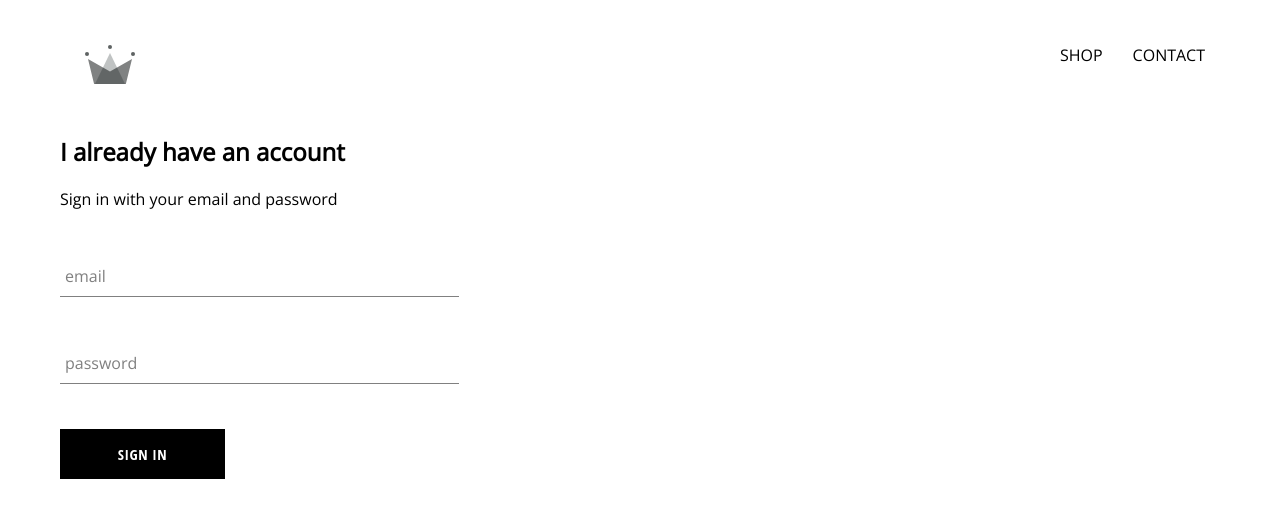
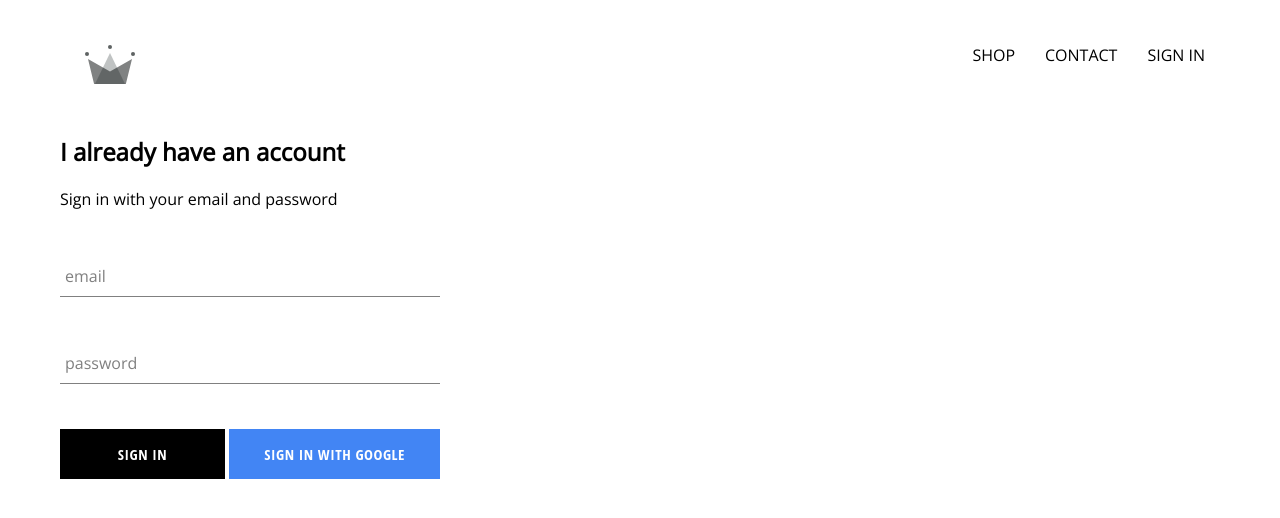
Before and after one commit to aptshapon/react-ecommerce, a React (Create React App) app: page /signin in a window 1280 px wide. Shown: the top 518 px of the page. Built offline with nearby package versions, Linux system fonts and the light colour scheme; no server answers.

Commit message:
integrated firebase into application, created sign in page with sign in with google

```diff
--- a/package.json
+++ b/package.json
@@ -6,6 +6,7 @@
     "@testing-library/jest-dom": "^4.2.4",
     "@testing-library/react": "^9.5.0",
     "@testing-library/user-event": "^7.2.1",
+    "firebase": "^7.16.0",
     "node-sass": "^4.14.1",
     "react": "^16.13.1",
     "react-dom": "^16.13.1",
--- a/src/App.css
+++ b/src/App.css
@@ -7,3 +7,7 @@
     text-decoration: none;
     color: black;
 }
+
+* {
+    box-sizing: border-box;
+}
--- a/src/App.js
+++ b/src/App.js
@@ -7,12 +7,36 @@
 import ShopPage from './pages/shop/shop.component';
 import Header from './components/header/header.component';
 import SignInAndSignUpPage from './pages/sign-in-and-sign-up/sign-in-and-sign-up.component';
+import { auth } from './firebase/firebase.utils';
 
 
-function App() {
+class App extends React.Component {
+  constructor(){
+    super();
+
+    this.state = {
+      currentUser: null
+    }
+  }
+
+  unsubscribeFromAuth = null
+
+  componentDidMount() {
+    this.unsubscribeFromAuth = auth.onAuthStateChanged(user => {
+      this.setState({ currentUser: user });
+
+      console.log(user);
+    });
+  }
+
+  componentWillUnmount() {
+    this.unsubscribeFromAuth();
+  }
+
+  render() {
     return (
       <div>
-    <Header />
+        <Header currentUser={ this.state.currentUser }/>
         <Switch>
           <Route exact path='/' component={HomePage} />
           <Route path='/shop' component={ShopPage} />
@@ -21,5 +45,6 @@
       </div>
     );
   }
+}
 
 export default App;
--- a/src/components/custom-button/custom-button.component.jsx
+++ b/src/components/custom-button/custom-button.component.jsx
@@ -1,9 +1,10 @@
 import React from 'react';
 
-import './custom-button.styles.scss'
+import './custom-button.styles.scss';
 
-const CustomButton = ({ children, ...otherProps }) => (
-    <button className="custom-button" {...otherProps}>
+const CustomButton = ({ children, isGoogleSignIn, ...otherProps }) => (
+    <button
+        className={`${isGoogleSignIn ? 'google-sign-in' : ''} custom-button`} {...otherProps}>
         {children}
     </button>
 );
--- a/src/components/custom-button/custom-button.styles.scss
+++ b/src/components/custom-button/custom-button.styles.scss
@@ -19,4 +19,14 @@
       color: black;
       border: 1px solid black;
     }
+
+    &.google-sign-in {
+        background-color: #4285f4;
+        color: white;
+
+        &:hover {
+            background-color: #357ae8;
+            border: none;
+        }
+    }
   }
--- a/src/components/header/header.component.jsx
+++ b/src/components/header/header.component.jsx
@@ -1,11 +1,13 @@
 import React from 'react';
 import { Link } from 'react-router-dom';
+
+import { auth } from '../../firebase/firebase.utils';
 
 import { ReactComponent as Logo } from '../../assets/crown.svg';
 
 import './header.styles.scss';
 
-const Header = () => (
+const Header = ({ currentUser }) => (
     <div className="header">
         <Link className='logo-container' to="/">
             <Logo className="logo" />
@@ -17,6 +19,12 @@
             <Link className="option" to='/shop'>
                 CONTACT
             </Link>
+            {
+                currentUser ?
+                <div className='option' onClick={() => auth.signOut()}>SIGN OUT</div>
+                :
+                <Link className='option' to='/signin'>SIGN IN</Link>
+            }
         </div>
     </div>
 )
--- a/src/components/header/header.styles.scss
+++ b/src/components/header/header.styles.scss
@@ -20,6 +20,7 @@
 
       .option {
         padding: 10px 15px;
+        cursor: pointer;
       }
     }
   }
--- a/src/components/sign-in/sign-in.component.jsx
+++ b/src/components/sign-in/sign-in.component.jsx
@@ -3,6 +3,8 @@
 import FormInput from '../form-input/form-input.component';
 
 import CustomButton from '../custom-button/custom-button.component';
+
+import { signInWithGoogle } from '../../firebase/firebase.utils';
 
 import './sign-in.styles.scss';
 
@@ -51,7 +53,13 @@
                         label='password'
                         required
                     />
-                    <CustomButton type="submit"> Sign In </CustomButton>
+                    <div className="buttons">
+                        <CustomButton type="submit"> Sign In </CustomButton>
+                        <CustomButton onClick={signInWithGoogle} isGoogleSignIn>
+                            Sign In With Google
+                        </CustomButton>
+                    </div>
+
                 </form>
             </div>
         );
--- a/src/components/sign-in/sign-in.styles.scss
+++ b/src/components/sign-in/sign-in.styles.scss
@@ -1,9 +1,14 @@
 .sign-in {
-    width: 30vw;
+    width: 380px;
     display: flex;
     flex-direction: column;
 
     .title {
         margin: 10px 0;
     }
+
+    .buttons {
+        display: flex;
+        justify-content: space-between;
+    }
 }
--- /dev/null
+++ b/src/firebase/firebase.utils.js
@@ -0,0 +1,25 @@
+import firebase from 'firebase/app';
+import 'firebase/firestore';
+import 'firebase/auth';
+
+const config = {
+    apiKey: "AIzaSyCQEV_9DPPr0tOmgxG9qgoZjSjAJ1mDHgs",
+    authDomain: "crwn-db-9ebfd.firebaseapp.com",
+    databaseURL: "https://crwn-db-9ebfd.firebaseio.com",
+    projectId: "crwn-db-9ebfd",
+    storageBucket: "crwn-db-9ebfd.appspot.com",
+    messagingSenderId: "1090099740634",
+    appId: "1:1090099740634:web:ea3856850a271514188ae3",
+    measurementId: "G-HNHWDF7W7C"
+};
+
+firebase.initializeApp(config);
+
+export const auth = firebase.auth();
+export const firestore = firebase.firestore();
+
+const provider = new firebase.auth.GoogleAuthProvider();
+provider.setCustomParameters({ promt: 'select_account' });
+export const signInWithGoogle = () => auth.signInWithPopup(provider);
+
+export default firebase;
```
Also changed, not shown: 1 other file (tests, documents, lock files or other folders). Lines whose indentation alone changed are shown as unchanged.
